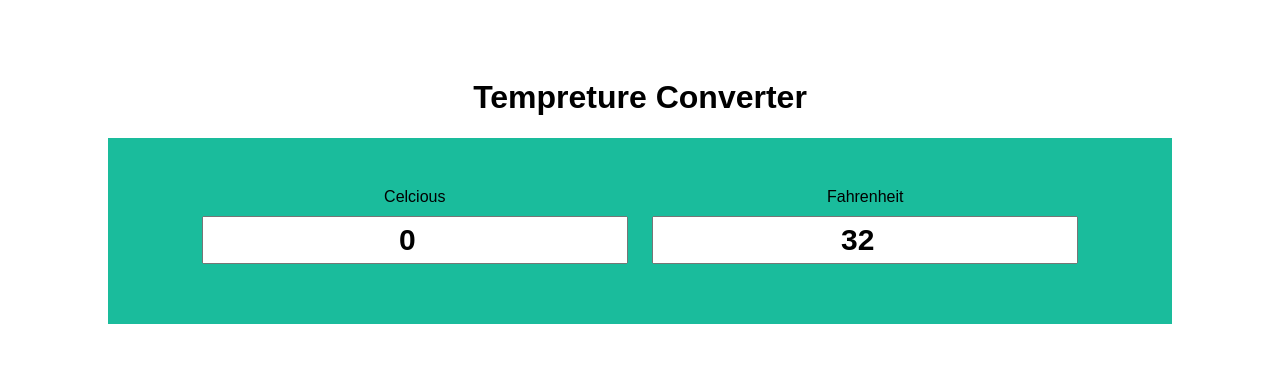
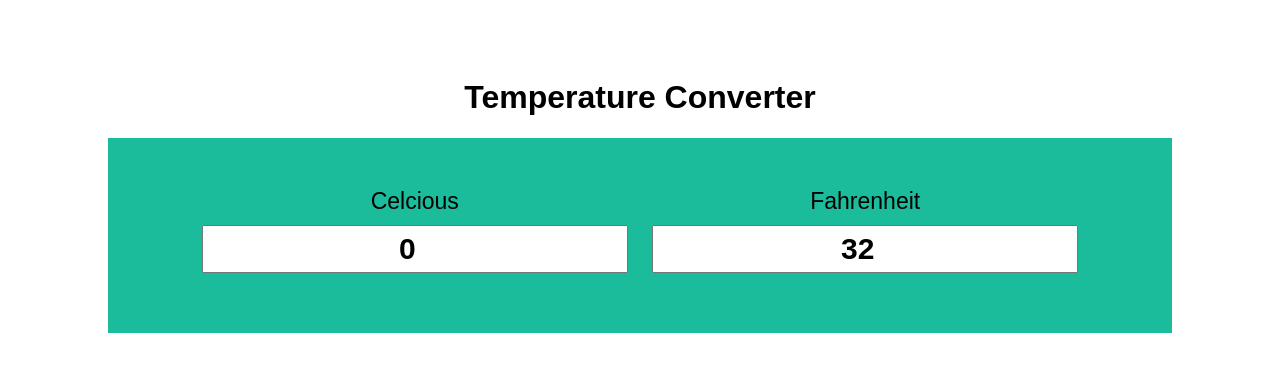
Before and after one commit to ahadali027/My-JavaScript-Practice-Projects, a plain HTML site: page Temperature Converter in JavaScript/index.html in a window 1280 px wide. Drawn offline with Linux system fonts and the light colour scheme.

Commit message:
sum updation

```diff
--- a/Temperature Converter in JavaScript/index.html
+++ b/Temperature Converter in JavaScript/index.html
@@ -27,10 +27,13 @@
         font-weight: bold;
         text-align: center;
       }
+      label {
+        font-size: 23px;
+      }
     </style>
   </head>
   <body>
-    <h1>Tempreture Converter</h1>
+    <h1>Temperature Converter</h1>
     <div id="container">
       <div class="input-div">
         <label>Celcious</label> <br />
```
